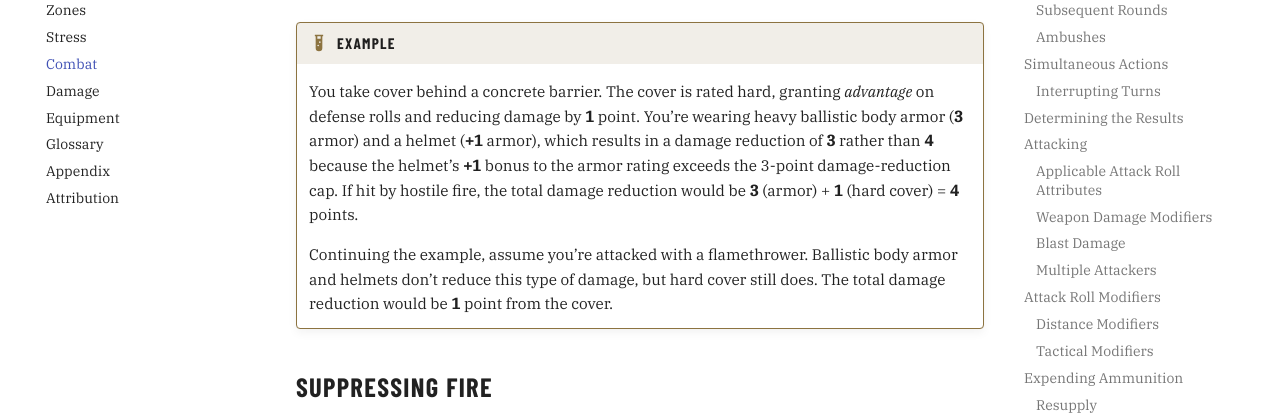
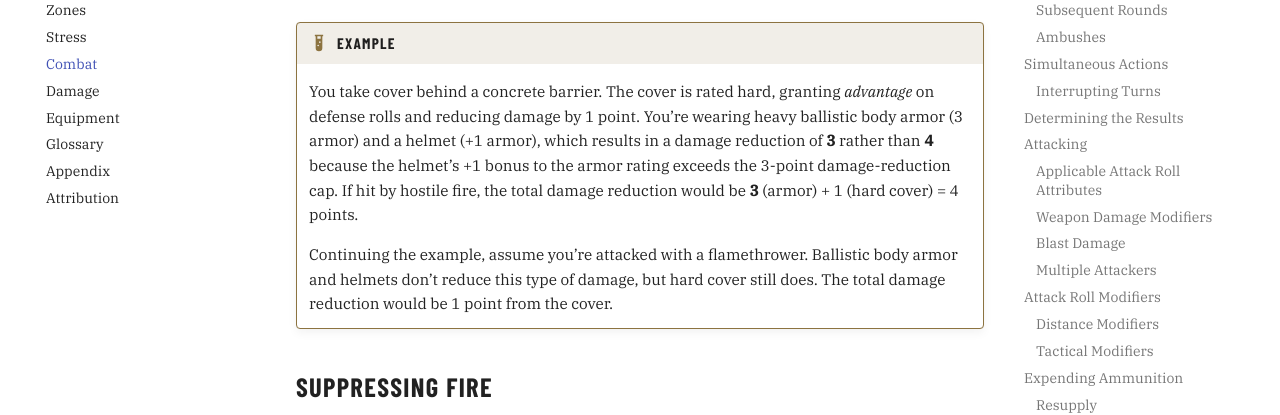
Before and after one commit to joemoose/psiops, an MkDocs documentation site: the page built from docs/combat.md, in a window 1280 px wide and 900 px high, scrolled down 10191 px. Shown: the part 179-594 px from the top of the window. Built offline with MkDocs 1.6.1 and Material for MkDocs 9.7.7, drawn with Linux system fonts in a browser that asks for light colours; plug-ins that fetch from the network failed and are left out; comment, search, counter and statistics services are not loaded; some of the changed text lies outside the part shown.

Commit message:
Update combat.md

```diff
--- a/docs/combat.md
+++ b/docs/combat.md
@@ -262,9 +262,9 @@ Some *neural weapons* can also provide damage reduction. See [Neural Weapons](ch
 
 !!! example
 
-	You take cover behind a concrete barrier. The cover is rated hard, granting *advantage* on defense rolls and reducing damage by **1** point. You’re wearing heavy ballistic body armor (**3** armor) and a helmet (**+1** armor), which results in a damage reduction of **3** rather than **4** because the helmet’s **+1** bonus to the armor rating exceeds the 3-point damage-reduction cap. If hit by hostile fire, the total damage reduction would be **3** (armor) + **1** (hard cover) = **4** points.
+	You take cover behind a concrete barrier. The cover is rated hard, granting *advantage* on defense rolls and reducing damage by 1 point. You’re wearing heavy ballistic body armor (3 armor) and a helmet (+1 armor), which results in a damage reduction of **3** rather than **4** because the helmet’s +1 bonus to the armor rating exceeds the 3-point damage-reduction cap. If hit by hostile fire, the total damage reduction would be **3** (armor) + 1 (hard cover) = 4 points.
 
-	Continuing the example, assume you’re attacked with a flamethrower. Ballistic body armor and helmets don’t reduce this type of damage, but hard cover still does. The total damage reduction would be **1** point from the cover.
+	Continuing the example, assume you’re attacked with a flamethrower. Ballistic body armor and helmets don’t reduce this type of damage, but hard cover still does. The total damage reduction would be 1 point from the cover.
 
 ## Suppressing Fire
 
@@ -324,7 +324,7 @@ Many *neural weapons* can continue their effect across multiple combat rounds. D
 
 !!! note
 
-	- You’re still free to **move** into another zone during your round; only your action is required to maintain concentration. Any movement you initiate does not break your concentration.
+	You’re still free to **move** into another zone during your round; only your action is required to maintain concentration. Any movement you initiate does not break your concentration.
 
 ## Disengage
 
@@ -376,7 +376,7 @@ Regardless of a mob’s size, its *damage modifier* is fixed, typically **+1**.
 
 !!! example
 
-	You face **10** street thugs. The GM merges them into a mob. The resulting mob, composed of the 10 thugs, has **1** armor and can attack up to **3** times. The GM sets its damage modifier to **+1**.
+	You face 10 street thugs. The GM merges them into a mob. The resulting mob, composed of the 10 thugs, has 1 armor and can attack up to 3 times. The GM sets its damage modifier to +1.
 
 ### Attacking a Mob
 
@@ -390,4 +390,4 @@ As a mob’s member count decreases, its stats change when it crosses the thresh
 
 !!! example
 
-	You face a mob of **14** members with **0** armor and **4** attacks. You attack, dealing **4** points of damage, reducing the mob to **10** members. Because the mob is smaller, its stats change to **1** armor and **3** attacks.
+	You face a mob of 14 members with 0 armor and 4 attacks. You attack, dealing 4 points of damage, reducing the mob to 10 members. Because the mob is smaller, its stats change to 1 armor and 3 attacks.
```
